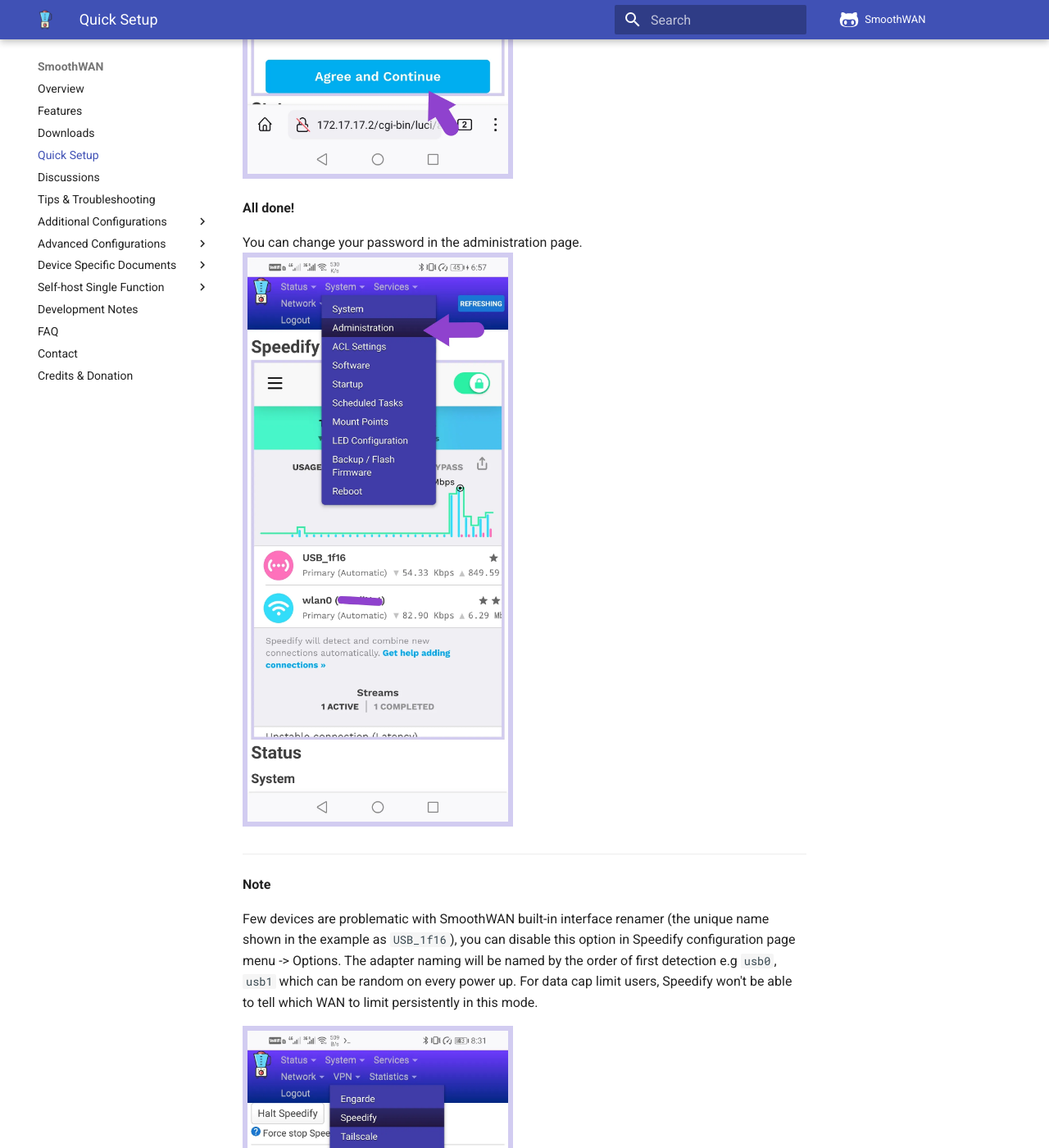
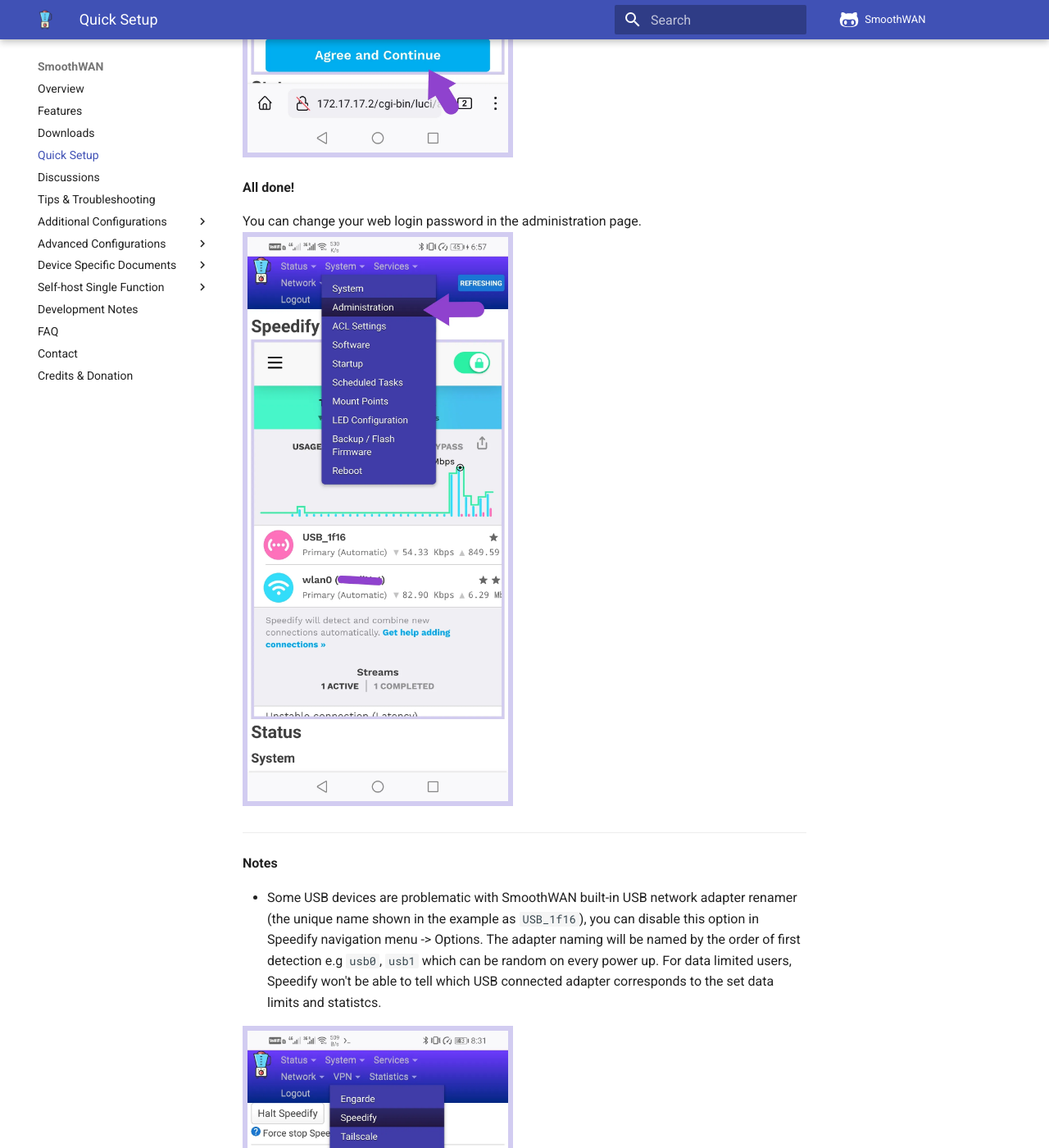
Before and after one commit to SmoothWAN/SmoothWAN-docs, an MkDocs documentation site: the page built from docs/installation.md, in a window 1280 px wide and 1400 px high, scrolled down 6262 px. Shown: the whole window at 82% size. Built offline with MkDocs 1.6.1 and Material for MkDocs 9.7.7, drawn with Linux system fonts in a browser that asks for light colours; comment, search, counter and statistics services are not loaded; some of the changed text lies outside the part shown.

Commit message:
Update installation.md

```diff
--- a/docs/installation.md
+++ b/docs/installation.md
@@ -14,12 +14,12 @@
 ![](assets/setup/1.webp){: style="max-height:700px;border:6px solid #d2ccf1;"}
 ![](assets/setup/2.webp){: style="max-height:700px;border:6px solid #d2ccf1;"}
 
-- You will be greeted with brief instructions in the UI, if you need to connect to a Wi-Fi network to bond and use (WWAN), you can do up to 2 with 5G and 2.4G, skip the following steps if all your internet sources to be used (WAN) by Speedify are wired, head to `Simple Wi-Fi Setup`:
+- Skip the following steps if all your internet sources to be used by Speedify are wired, else head to `Simple Wi-Fi Setup`:
 
 ![](assets/setup/3.webp){: style="max-height:700px;border:6px solid #d2ccf1;"}
 ![](assets/setup/4.webp){: style="max-height:700px;border:6px solid #d2ccf1;"}
 
-**You can also change your access point SSID/Password here!**
+**You can change your access point SSID/Password as well**
 
 ![](assets/setup/5.webp){: style="max-height:700px;border:6px solid #d2ccf1;"}
 
@@ -28,7 +28,7 @@
 ![](assets/setup/6.webp){: style="max-height:700px;border:6px solid #d2ccf1;"}
 ![](assets/setup/7.webp){: style="max-height:700px;border:6px solid #d2ccf1;"}
 
-**With all your WANs now configured, install Speedify:**
+**With all your WANs now connected, install Speedify:**
 
 ![](assets/setup/9.webp){: style="max-height:700px;border:6px solid #d2ccf1;"}
 ![](assets/setup/10.webp){: style="max-height:700px;border:6px solid #d2ccf1;"}
@@ -36,13 +36,13 @@
 
 **All done!**
 
-You can change your password in the administration page.
+You can change your web login password in the administration page.
 ![](assets/setup/12.webp){: style="max-height:700px;border:6px solid #d2ccf1;"}
 
 ***
-**Note**
+**Notes**
 
-Few devices are problematic with SmoothWAN built-in interface renamer (the unique name shown in the example as `USB_1f16`), you can disable this option in Speedify configuration page menu -> Options. The adapter naming will be named by the order of first detection e.g `usb0`, `usb1` which can be random on every power up.
-For data cap limit users, Speedify won't be able to tell which WAN to limit persistently in this mode.
+- Some USB devices are problematic with SmoothWAN built-in USB network adapter renamer (the unique name shown in the example as `USB_1f16`), you can disable this option in Speedify navigation menu -> Options. The adapter naming will be named by the order of first detection e.g `usb0`, `usb1` which can be random on every power up.
+For data limited users, Speedify won't be able to tell which USB connected adapter corresponds to the set data limits and statistcs.
 
 ![](assets/setup/13.webp){: style="max-height:700px;border:6px solid #d2ccf1;"}
```
